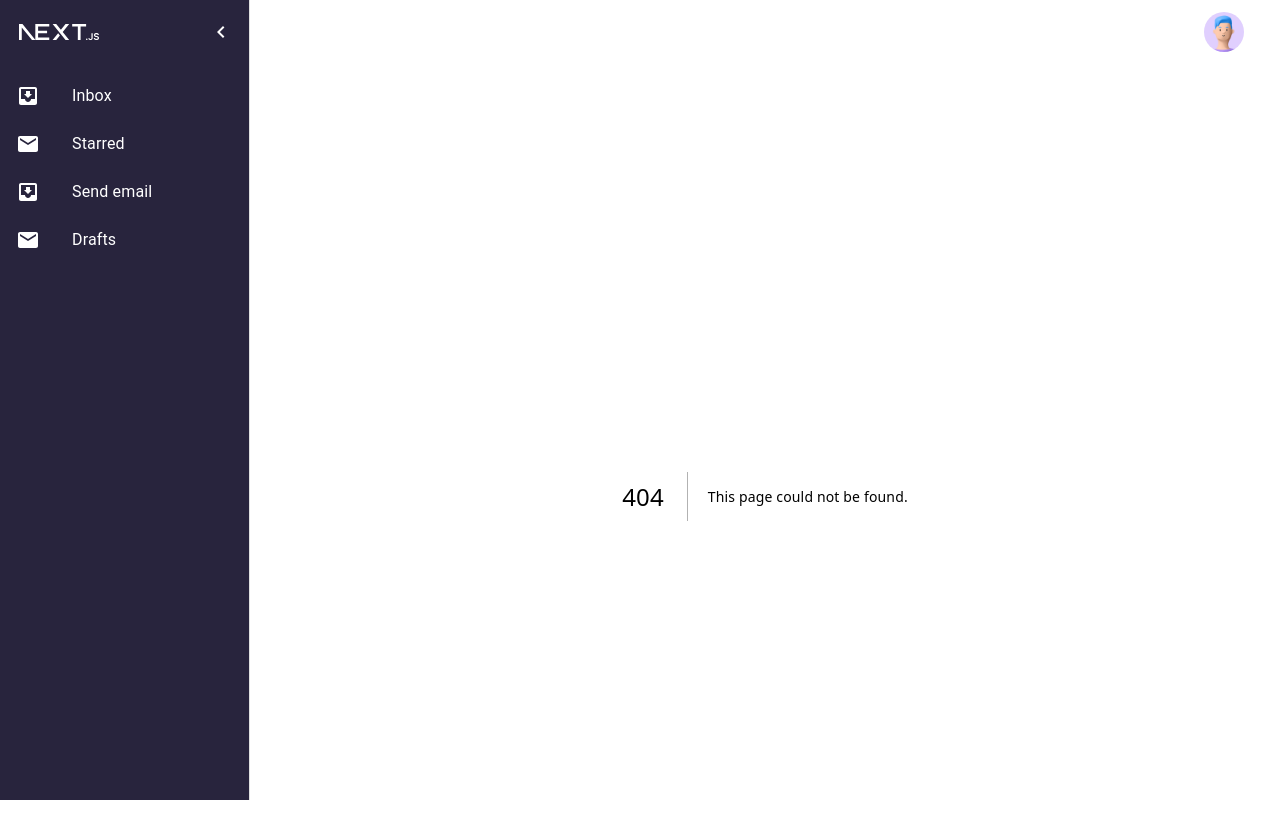
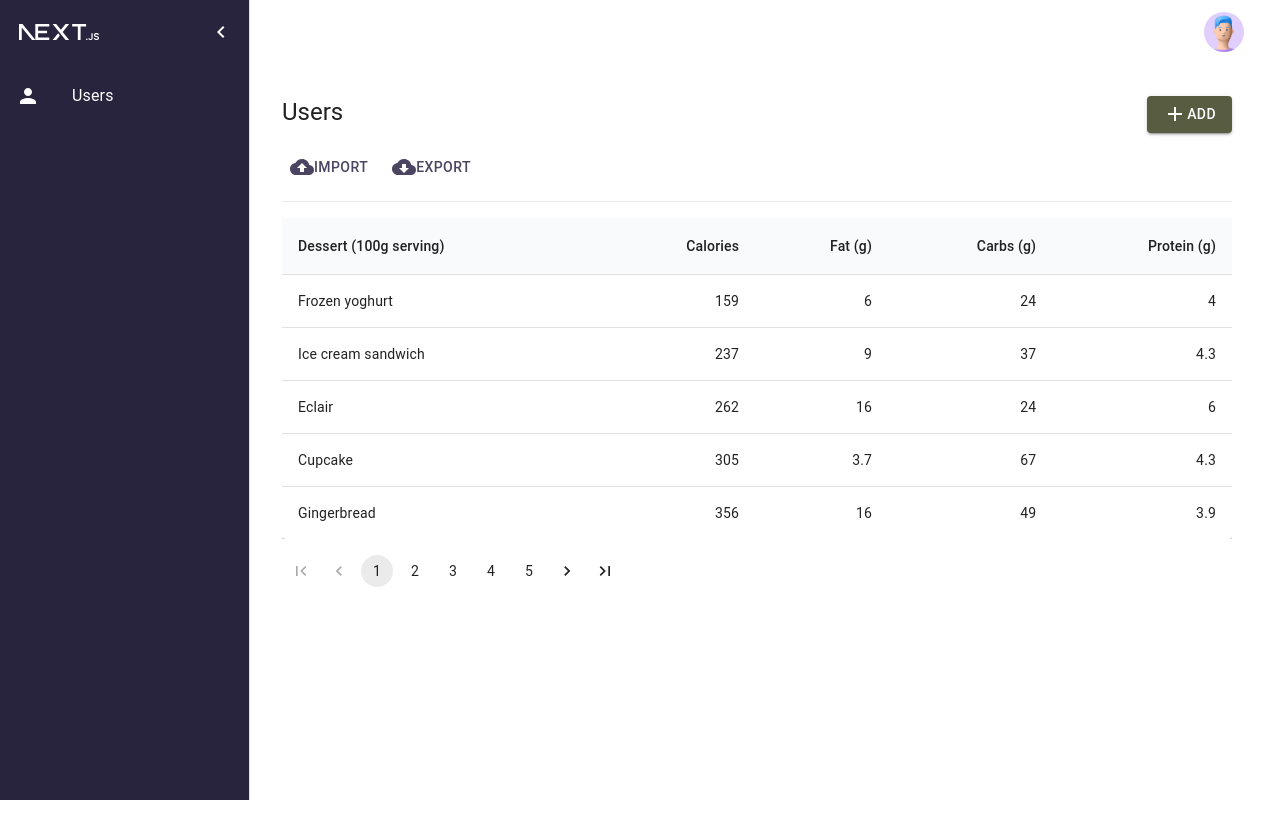
Before and after one commit to favioamarillapy/next-admin-panel, a Next.js app: page /users in a window 1280 px wide. Before the commit this address had no page. Shown: the top 838 px of the page. After the commit the page ends 800 px from the top, so only its background shows below. Built offline with nearby package versions, Linux system fonts and the light colour scheme.

Commit message:
Created user list page

```diff
--- a/components/Layout/Sidebar/index.js
+++ b/components/Layout/Sidebar/index.js
@@ -1,16 +1,14 @@
 import { styled } from '@mui/material/styles';
+import { Drawer } from '@mui/material';
 import List from '@mui/material/List';
-import Divider from '@mui/material/Divider';
 import IconButton from '@mui/material/IconButton';
 import ChevronLeftIcon from '@mui/icons-material/ChevronLeft';
 import ListItem from '@mui/material/ListItem';
 import ListItemButton from '@mui/material/ListItemButton';
 import ListItemIcon from '@mui/material/ListItemIcon';
 import ListItemText from '@mui/material/ListItemText';
-import InboxIcon from '@mui/icons-material/MoveToInbox';
-import MailIcon from '@mui/icons-material/Mail';
+import PersonIcon from '@mui/icons-material/Person';
 import { DRAWER_WIDTH } from '@/constants/constants';
-import { Drawer } from '@mui/material';
 import NextJsIcon from '@/components/Icons/NextJs';
 
 const drawerWidth = DRAWER_WIDTH;
@@ -62,16 +60,14 @@
                     height: '100vh',
                 }}
             >
-                {['Inbox', 'Starred', 'Send email', 'Drafts'].map((text, index) => (
-                    <ListItem key={text} disablePadding>
-                        <ListItemButton>
-                            <ListItemIcon>
-                                {index % 2 === 0 ? <InboxIcon sx={{ color: '#fff' }} /> : <MailIcon sx={{ color: '#fff' }} />}
-                            </ListItemIcon>
-                            <ListItemText primary={text} />
-                        </ListItemButton>
-                    </ListItem>
-                ))}
+                <ListItem disablePadding>
+                    <ListItemButton>
+                        <ListItemIcon>
+                            <PersonIcon sx={{ color: '#fff' }} />
+                        </ListItemIcon>
+                        <ListItemText primary={'Users'} />
+                    </ListItemButton>
+                </ListItem>
             </List>
         </Drawer>
     )
--- /dev/null
+++ b/pages/users/index.js
@@ -0,0 +1,113 @@
+import { Box, Button, Divider, Grid, Pagination, Typography } from "@mui/material";
+import AddIcon from '@mui/icons-material/Add';
+import CloudDownloadIcon from '@mui/icons-material/CloudDownload';
+import CloudUploadIcon from '@mui/icons-material/CloudUpload';
+import Table from '@mui/material/Table';
+import TableBody from '@mui/material/TableBody';
+import TableCell from '@mui/material/TableCell';
+import TableContainer from '@mui/material/TableContainer';
+import TableHead from '@mui/material/TableHead';
+import TableRow from '@mui/material/TableRow';
+import Paper from '@mui/material/Paper';
+
+
+function createData(
+    name,
+    calories,
+    fat,
+    carbs,
+    protein,
+) {
+    return { name, calories, fat, carbs, protein };
+}
+
+const rows = [
+    createData('Frozen yoghurt', 159, 6.0, 24, 4.0),
+    createData('Ice cream sandwich', 237, 9.0, 37, 4.3),
+    createData('Eclair', 262, 16.0, 24, 6.0),
+    createData('Cupcake', 305, 3.7, 67, 4.3),
+    createData('Gingerbread', 356, 16.0, 49, 3.9),
+];
+
+export default function UserListPage() {
+    return (
+        <Grid container spacing={2}
+            sx={{
+                background: '#fff',
+                pr: 2,
+                pb: 2,
+                borderRadius: 2
+            }}>
+
+            <Grid item xs={8}>
+                <Typography variant="h5">
+                    Users
+                </Typography>
+            </Grid>
+
+            <Grid item xs={4}
+                sx={{ display: 'flex', justifyContent: 'end' }}
+            >
+                <Button variant='contained' color='secondary' >
+                    <AddIcon />
+                    Add
+                </Button>
+            </Grid>
+            <Grid item xs={12} sx={{ pt: 0 }}>
+                <Button sx={{ mr: 1 }}>
+                    <CloudUploadIcon />
+                    Import
+                </Button>
+                <Button>
+                    <CloudDownloadIcon />
+                    Export
+                </Button>
+            </Grid>
+
+            <Grid item xs={12}>
+                <Divider light />
+            </Grid>
+
+
+            <Grid item xs={12}>
+                <Box sx={{ overflow: "auto" }}>
+                    <Box sx={{ width: "100%", display: "table", tableLayout: "fixed" }}>
+                        <TableContainer component={Paper} >
+                            <Table sx={{ minWidth: 650 }} aria-label="simple table">
+                                <TableHead sx={{ background: '#F9FAFC' }}>
+                                    <TableRow>
+                                        <TableCell component="th">Dessert (100g serving)</TableCell>
+                                        <TableCell component="th" align="right">Calories</TableCell>
+                                        <TableCell component="th" align="right">Fat&nbsp;(g)</TableCell>
+                                        <TableCell component="th" align="right">Carbs&nbsp;(g)</TableCell>
+                                        <TableCell component="th" align="right">Protein&nbsp;(g)</TableCell>
+                                    </TableRow>
+                                </TableHead>
+                                <TableBody>
+                                    {rows.map((row) => (
+                                        <TableRow
+                                            key={row.name}
+                                            sx={{ '&:last-child td, &:last-child th': { border: 0 } }}
+                                        >
+                                            <TableCell component="th" scope="row">
+                                                {row.name}
+                                            </TableCell>
+                                            <TableCell align="right">{row.calories}</TableCell>
+                                            <TableCell align="right">{row.fat}</TableCell>
+                                            <TableCell align="right">{row.carbs}</TableCell>
+                                            <TableCell align="right">{row.protein}</TableCell>
+                                        </TableRow>
+                                    ))}
+                                </TableBody>
+                            </Table>
+                        </TableContainer>
+                    </Box>
+                </Box>
+            </Grid>
+
+            <Grid item xs={12}>
+                <Pagination count={5} showFirstButton showLastButton />
+            </Grid>
+        </Grid >
+    )
+}
--- a/themes/theme.js
+++ b/themes/theme.js
@@ -1,6 +1,14 @@
 const { createTheme } = require("@mui/material");
 
 export const lightTheme = createTheme({
+    palette: {
+        primary: {
+            main: '#4b4561',
+        },
+        secondary: {
+            main: '#585c41'
+        }
+    },
     components: {
         MuiAppBar: {
             styleOverrides: {
```
